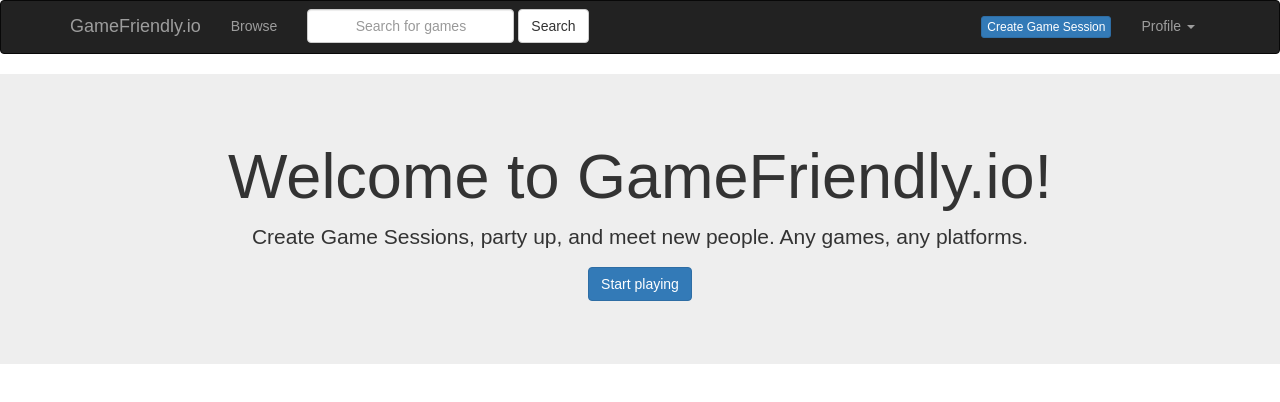
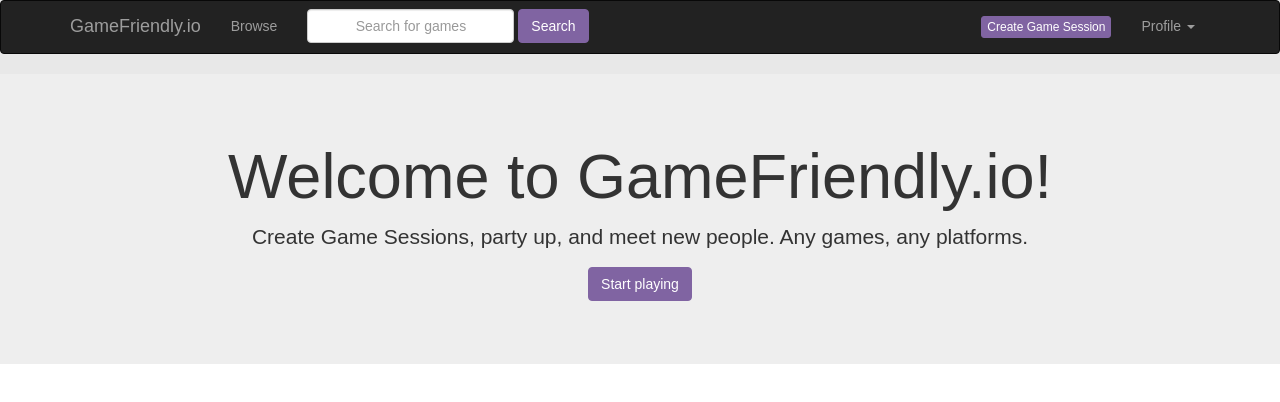
Before and after one commit to DavidTParks/gamefriendly, a React (Create React App) app in the folder client/: page / in a window 1280 px wide. Shown: the top 402 px of the page. Built offline with nearby package versions, Linux system fonts and the light colour scheme.

Commit message:
updated colors

```diff
--- a/client/src/App.css
+++ b/client/src/App.css
@@ -1,10 +1,20 @@
 .App {
   text-align: center;
+  background-color: #e8e8e8;
 }
 
 .App-logo {
   animation: App-logo-spin infinite 20s linear;
   height: 80px;
+}
+
+.btn-info,
+.btn-info:hover,
+.btn-info:active,
+.btn-info:visited,
+.btn-info:focus {
+    background-color: #8064A2;
+    border-color: #8064A2;
 }
 
 .App-header {
--- a/client/src/Jumbo.js
+++ b/client/src/Jumbo.js
@@ -27,7 +27,7 @@ class Jumbo extends Component {
       <Jumbotron className="Jumbotron">
         <h1>Welcome to GameFriendly.io!</h1>
         <p>Create Game Sessions, party up, and meet new people. Any games, any platforms.</p>
-        <p><Button bsStyle="primary">Start playing</Button></p>
+        <p><Button bsStyle="info">Start playing</Button></p>
       </Jumbotron>
     );
   }
--- a/client/src/Navigation.js
+++ b/client/src/Navigation.js
@@ -37,7 +37,7 @@ class Navigation extends Component {
               <Searchbar />
           </Nav>
           <Nav pullRight>
-            <NavItem eventKey={4} href="#"><Button navbar-btn bsSize="xsmall" bsStyle="primary">Create Game Session</Button></NavItem>
+            <NavItem eventKey={4} href="#"><Button navbar-btn bsSize="xsmall" bsStyle="info">Create Game Session</Button></NavItem>
             <NavDropdown eventKey={3} title="Profile" id="basic-nav-dropdown">
               <MenuItem eventKey={3.1}>Action</MenuItem>
               <MenuItem eventKey={3.2}>Another action</MenuItem>
--- a/client/src/Searchbar.js
+++ b/client/src/Searchbar.js
@@ -28,7 +28,7 @@ class Searchbar extends Component {
          <FormControl className="Search" type="text" placeholder="Search for games" />
        </FormGroup>
        {' '}
-       <Button type="submit">Search</Button>
+       <Button bsStyle="info" type="submit">Search</Button>
      </Navbar.Form>
     );
   }
```
